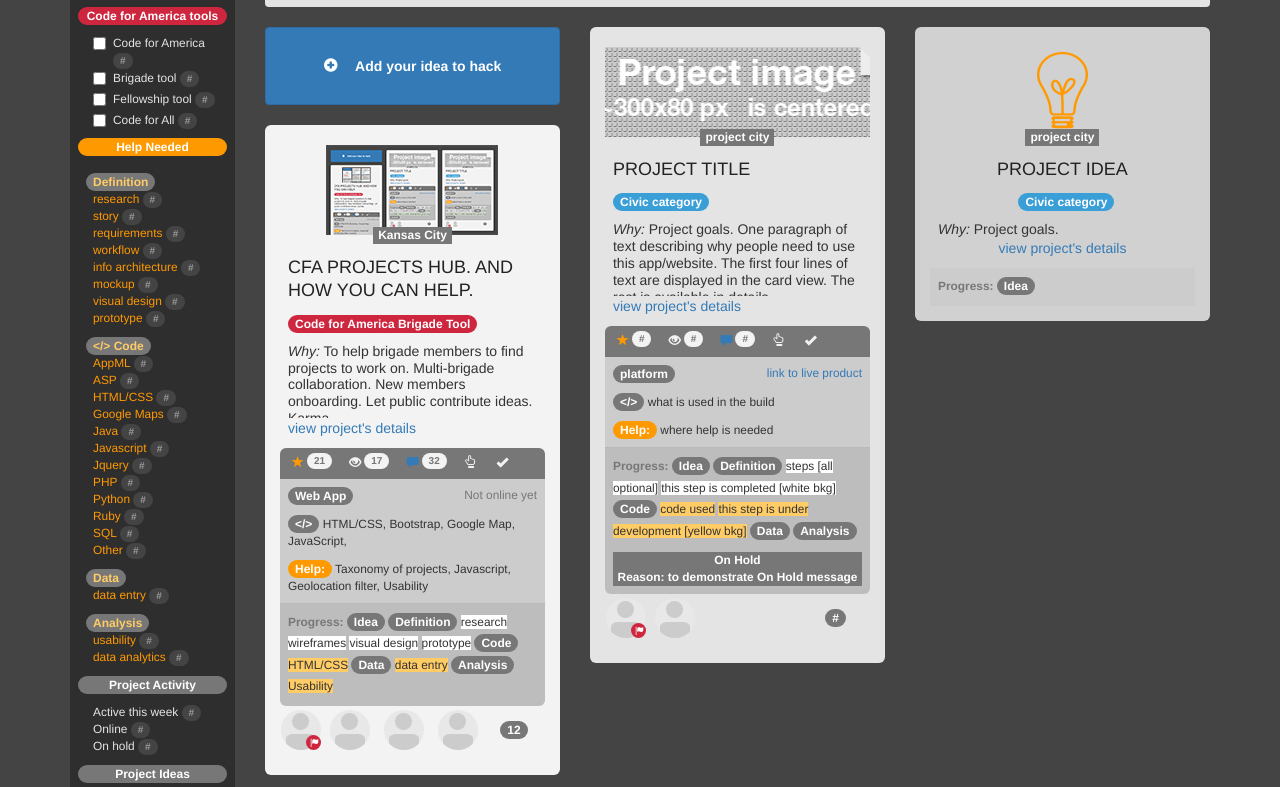
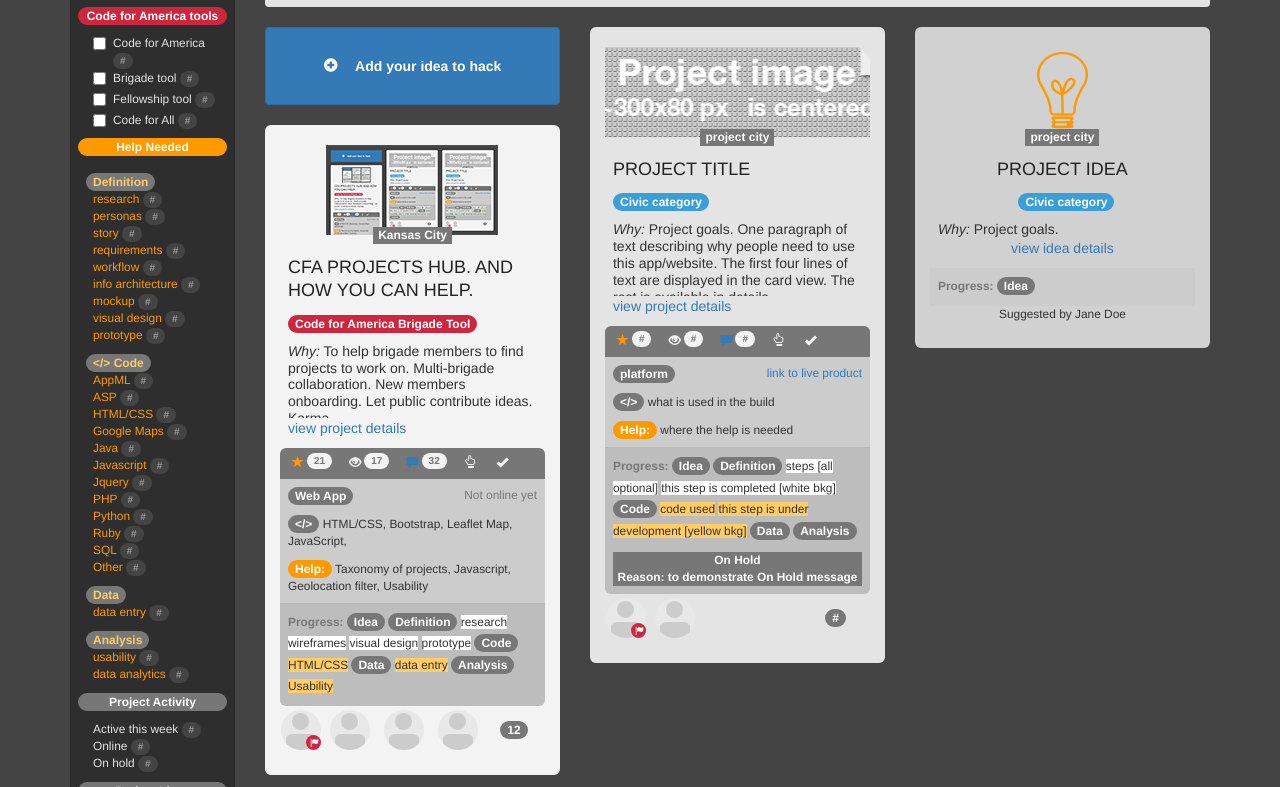
Before and after one commit to zmon/Code-for-America-Projects-Hub, a plain HTML site: page prototype/CfAprojectsHub.htm in a window 1280 px wide. Shown: the part 433-1220 px from the top of the page. Drawn offline with Linux system fonts and the light colour scheme.

Commit message:
Update CfAprojectsHub.htm
Added idea attribution to the Idea card. Minor semantic and grammatical changes. Added a few filter categories.

```diff
--- a/prototype/CfAprojectsHub.htm
+++ b/prototype/CfAprojectsHub.htm
@@ -76,6 +76,9 @@
       <label><input type="checkbox" value="">Housing  <span class="badge OK-badge-light">#</span></label>
     </div>
     <div class="checkbox">
+      <label><input type="checkbox" value="">Open Data  <span class="badge OK-badge-light">#</span></label>
+    </div>
+    <div class="checkbox">
       <label><input type="checkbox" value="">Politics  <span class="badge OK-badge-light">#</span></label>
     </div>
     <div class="checkbox">
@@ -86,9 +89,6 @@
     </div>
         <div class="checkbox">
       <label><input type="checkbox" value="">Sustainability   <span class="badge OK-badge-light">#</span></label>
-    </div>
-    <div class="checkbox">
-      <label><input type="checkbox" value="">Transparency   <span class="badge OK-badge-light">#</span></label>
     </div>
     <div class="checkbox">
       <label><input type="checkbox" value="">Transportation  <span class="badge OK-badge-light">#</span></label>
@@ -118,6 +118,7 @@
 <span class="OK-tag OK-filter-help-subcategory">Definition</span>
 <ul class="list-unstyled">
  <li><a>research</a> <span class="badge OK-badge-light">#</span></li>
+ <li><a>personas</a> <span class="badge OK-badge-light">#</span></li>
  <li><a>story</a> <span class="badge OK-badge-light">#</span></li>
  <li><a>requirements</a> <span class="badge OK-badge-light">#</span></li>
  <li><a>workflow</a> <span class="badge OK-badge-light">#</span></li>
@@ -223,7 +224,7 @@
 <!-- project goals -->
             <p class="OK-project-goals"><em>Why:</em> To help brigade members to find projects to work on. Multi-brigade collaboration. New members onboarding. Let public contribute ideas. Karma.
             </p>
-            <p class="OK-link-view-project"><a href="#">view project's details</a></p>
+            <p class="OK-link-view-project"><a href="https://github.com/codeforkansascity/Code-for-America-Projects-Hub">view project details</a></p>
 <!-- project's social badges -->
             <section class="OK-project-badges small clearfix">
               <ul class="list-inline list-unstyled clearfix">
@@ -237,7 +238,7 @@
 <!-- project technics and where help is needed -->
             <section class="OK-project-data small"> <a class="pull-right btn-link disabled">Not online yet</a>
               <p class="OK-tag bg-gray" title="Platform">Web App</p>
-              <p title="Build"><span class="OK-tag bg-gray">&lt;/&gt;</span> HTML/CSS, Bootstrap, Google Map, JavaScript, </p>
+              <p title="Build"><span class="OK-tag bg-gray">&lt;/&gt;</span> HTML/CSS, Bootstrap, Leaflet Map, JavaScript, </p>
               <p title="Help needed"><span class="OK-tag bg-darkyellow">Help:</span> Taxonomy of projects, Javascript, Geolocation filter, Usability</p>
             </section>
 <!-- project progress -->
@@ -292,7 +293,7 @@
 <!-- project goals -->
             <p class="OK-project-goals"><em>Why:</em> Project goals. One paragraph of text describing why people need to use this app/website. The first four lines of text are displayed in the card view. The rest is available in details. <br>
             </p>
-            <p class="OK-link-view-project"><a href="#">view project's details</a></p>
+            <p class="OK-link-view-project"><a href="#">view project details</a></p>
 <!-- project's social badges -->
             <section class="OK-project-badges small clearfix">
               <ul class="list-inline list-unstyled clearfix">
@@ -308,7 +309,7 @@
             <section class="OK-project-data small"> <a class="pull-right btn-link">link to live product</a>
               <p class="OK-tag bg-gray">platform</p>
               <p title="Build"><span class="OK-tag bg-gray">&lt;/&gt;</span> what is used in the build </p>
-              <p title="Help needed"><span class="OK-tag bg-darkyellow">Help:</span> where help is needed </p>
+              <p title="Help needed"><span class="OK-tag bg-darkyellow">Help:</span> where the help is needed </p>
             </section>
 
 <!-- project progress -->
@@ -356,17 +357,15 @@
 <!-- project goals -->
             <p class="OK-project-goals"><em>Why:</em> Project goals.
             </p>
-            <p class="OK-link-view-project"><a href="#">view project's details</a></p>
+            <p class="OK-link-view-project"><a href="#">view idea details</a></p>
 <!-- project progress -->
             <section class="OK-project-data small">
               <p class="OK-project-progress text-left" title="Project progress">
               <span class="OK-project-progress-title">Progress:</span>
                 <span class="OK-tag bg-gray">Idea</span>
               </p>
-<!-- project on hold banner (hidden for active projects -->
-<!--  <p class="OK-project-onhold-message">On Hold<br>
-Reason: ...</p>  -->
             </section>
+            <p class="small">Suggested by Jane Doe</p>
           </article>
       </div>
 <!--/row-->
```
